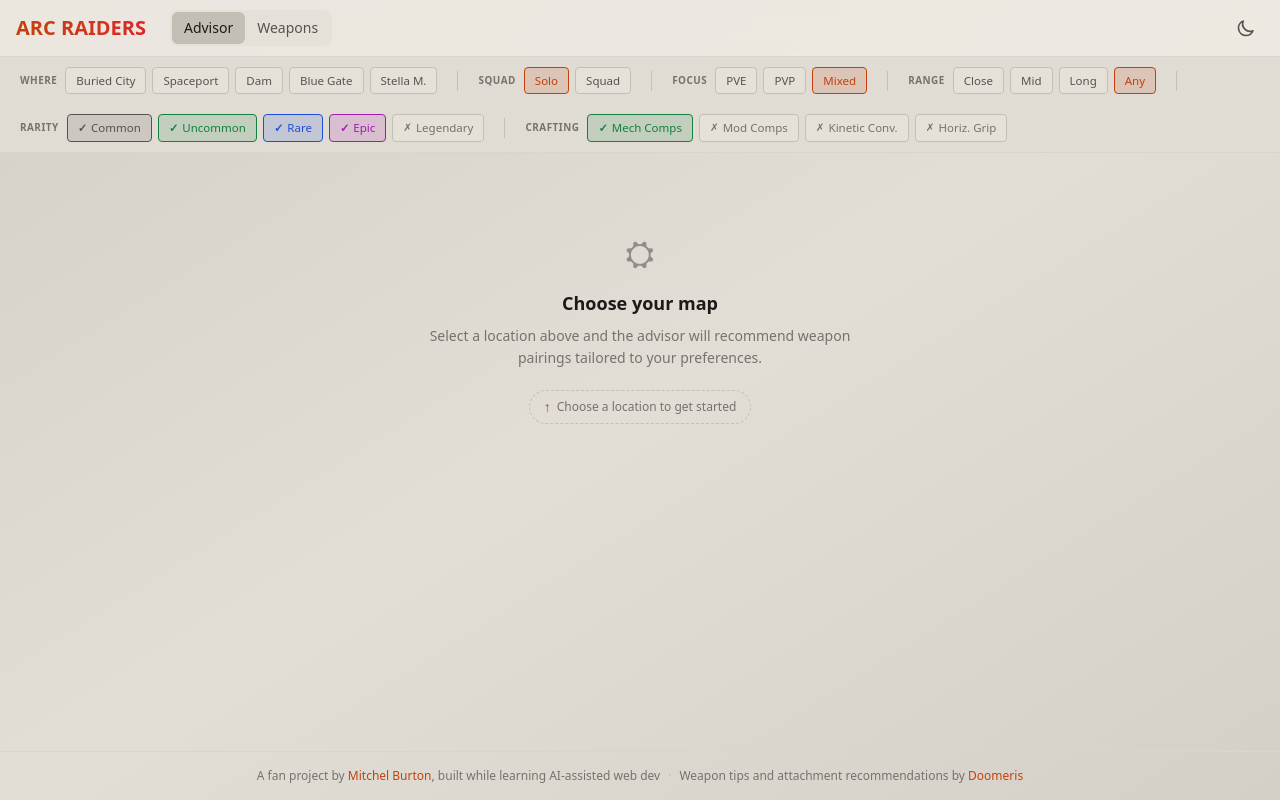
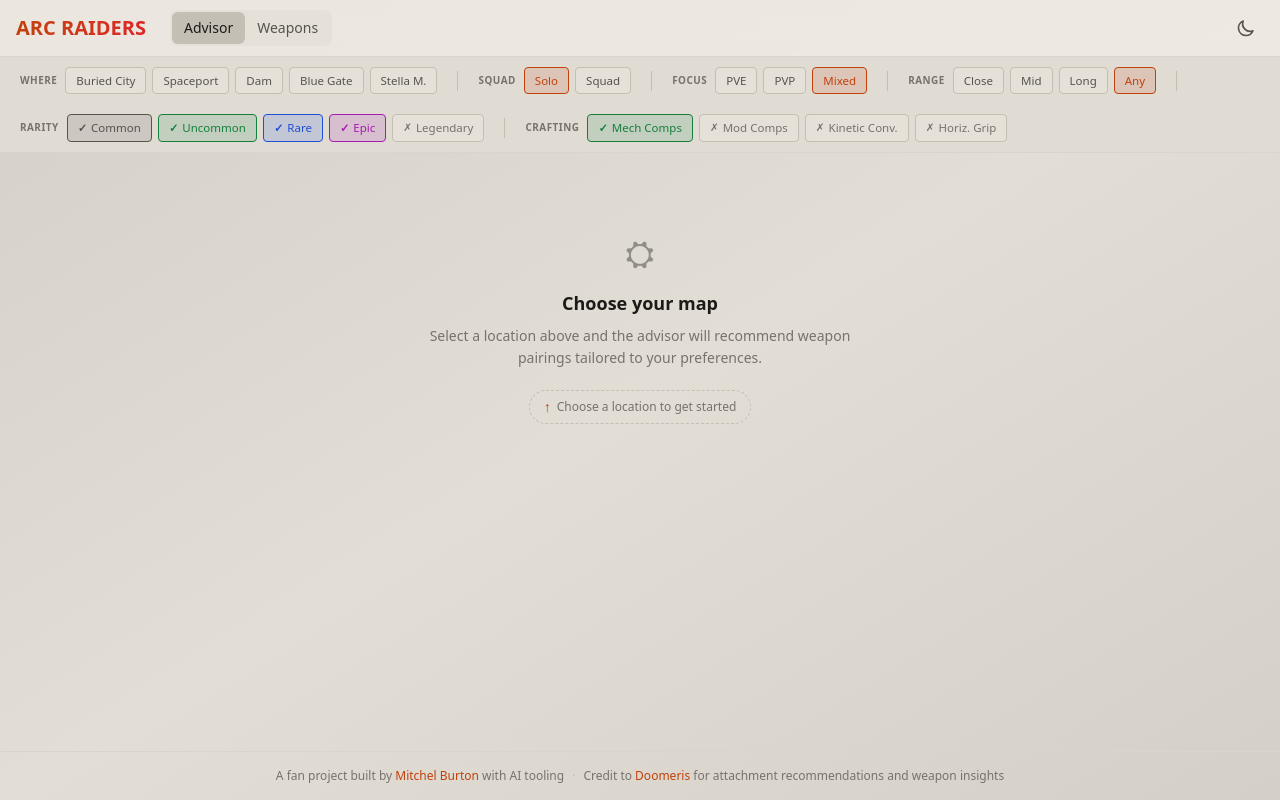
Before and after one commit to Jagg111/arc-kits, a React (Vite) app: page / in a window 1280 px wide. Built offline with nearby package versions, Linux system fonts and the light colour scheme.

Commit message:
Updated footer text

```diff
--- a/src/components/layout/Footer.tsx
+++ b/src/components/layout/Footer.tsx
@@ -8,7 +8,7 @@ export default function Footer() {
   return (
     <footer className="border-t border-border-subtle py-4 px-4">
       <div className="max-w-6xl mx-auto text-center text-xs text-text-muted">
-        A fan project by{" "}
+        A fan project built by{" "}
         <a
           href="https://www.mitchelburton.com/"
           target="_blank"
@@ -17,9 +17,9 @@ export default function Footer() {
         >
           Mitchel Burton
         </a>
-        , built while learning AI-assisted web dev
+        {" "} with AI tooling
         <span className="mx-2 text-border">&middot;</span>
-        Weapon tips and attachment recommendations by{" "}
+        Credit to {" "}
         <a
           href="https://www.youtube.com/@Doomeris"
           target="_blank"
@@ -28,6 +28,7 @@ export default function Footer() {
         >
           Doomeris
         </a>
+        {" "} for attachment recommendations and weapon insights
       </div>
     </footer>
   );
```
